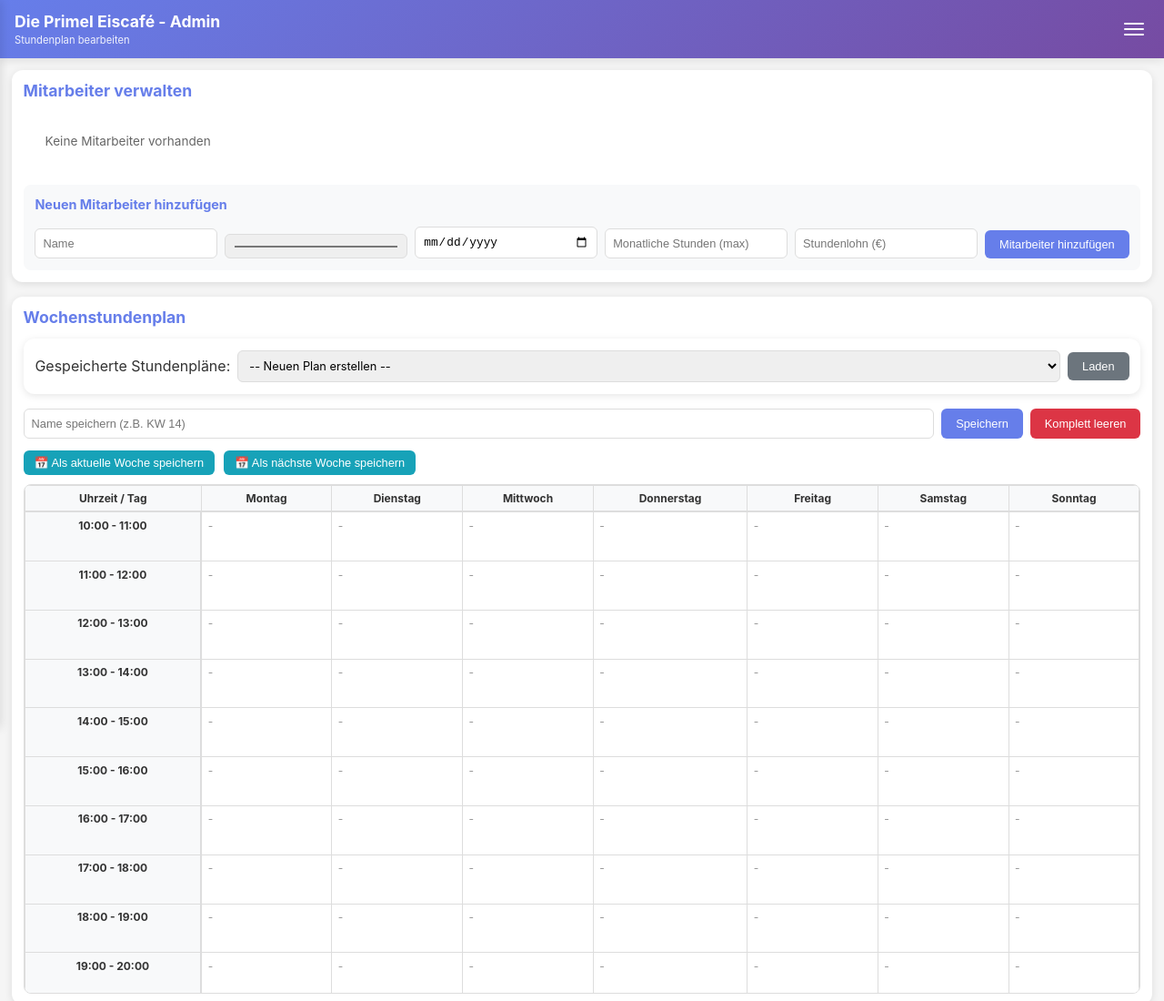
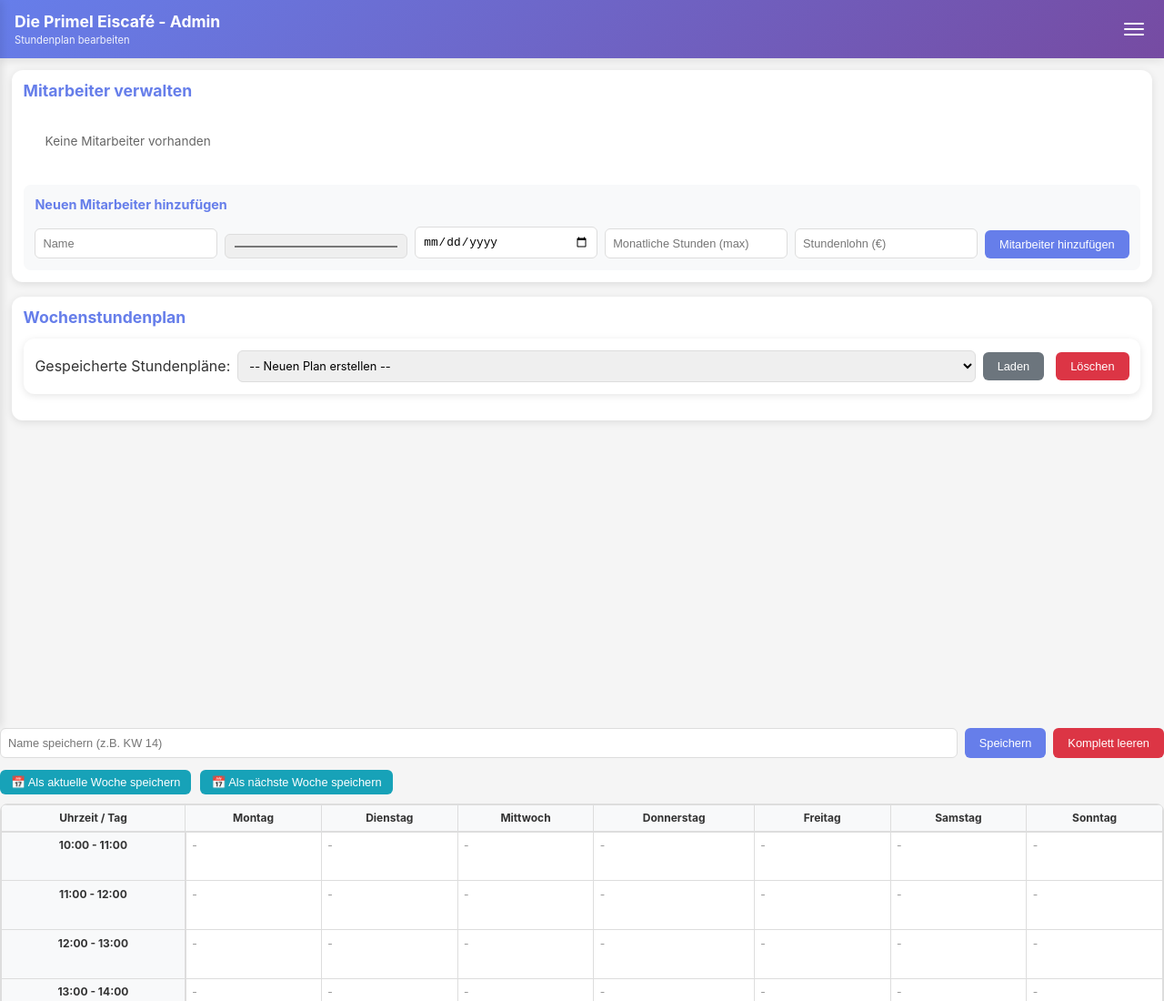
Before and after one commit to mouhamadeiah-cloud/Stundenplan, a plain HTML site: page admin.html in a window 1280 px wide. Shown: the top 1100 px of the page at 91% size. Drawn offline with Linux system fonts and the light colour scheme.

Commit message:
Add delete button to schedule management section
Added delete button for schedule management.

```diff
--- a/admin.html
+++ b/admin.html
@@ -58,6 +58,8 @@
                     <option value="">-- Neuen Plan erstellen --</option>
                 </select>
                 <button id="loadScheduleBtn" class="btn btn-secondary">Laden</button>
+<button id="deleteScheduleBtn" class="btn btn-danger" style="margin-left: 5px;">Löschen</button>
+</div>
             </div>
                 <div class="schedule-actions">
                     <input type="text" id="saveScheduleName" placeholder="Name speichern (z.B. KW 14)">
```
